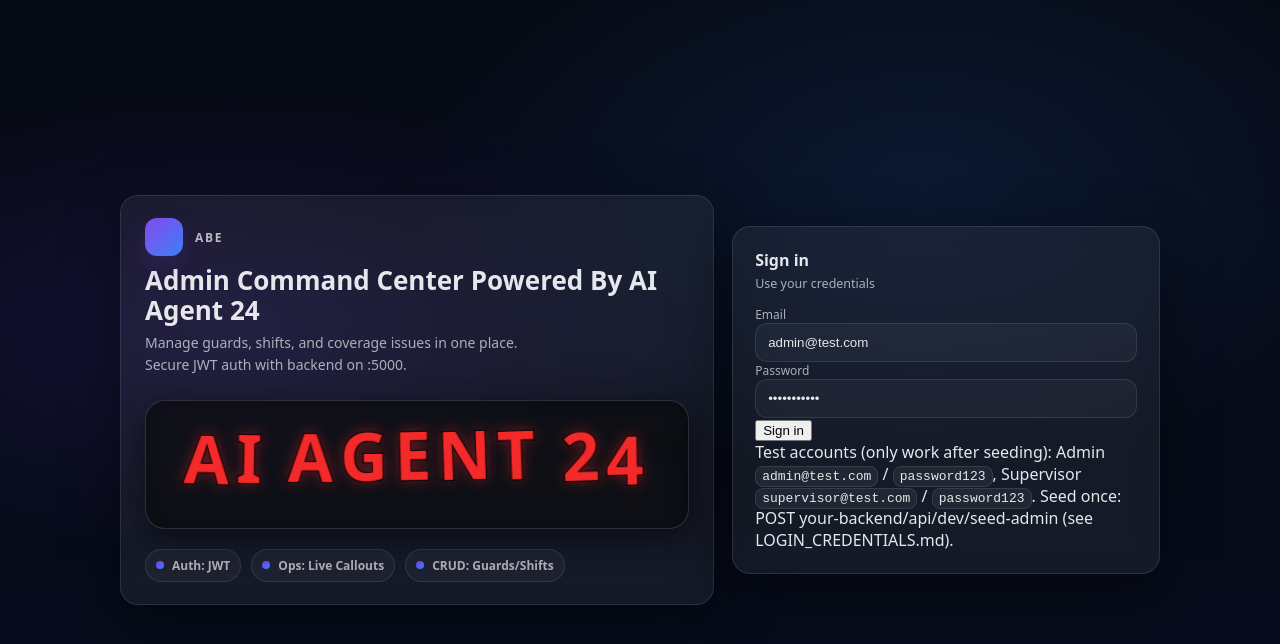
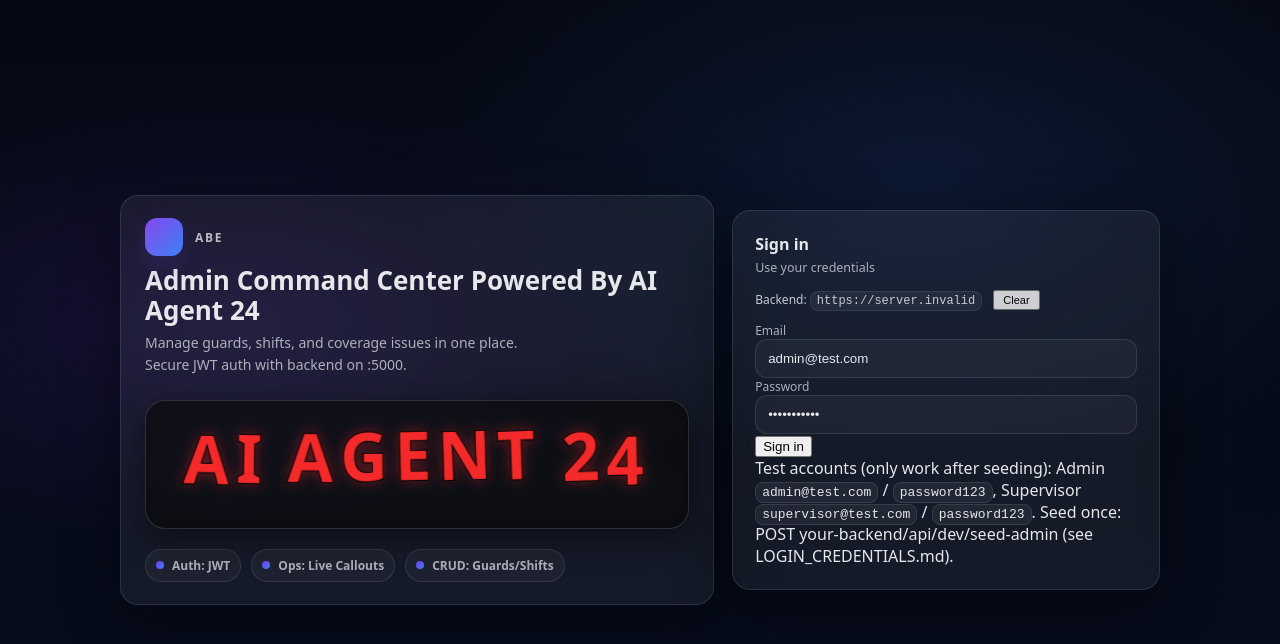
Before and after one commit to ghazi200/admin-dashboard, a React (Create React App) app in the folder frontend-admin-dashboard/admin-dashboard-frontend/: page /login in a window 1280 px wide. Shown: the top 644 px of the page. Built offline with nearby package versions, Linux system fonts and the light colour scheme; no server answers.

Commit message:
Login: runtime backend override (Use Railway backend button)

```diff
--- a/frontend-admin-dashboard/admin-dashboard-frontend/src/api/axiosClient.js
+++ b/frontend-admin-dashboard/admin-dashboard-frontend/src/api/axiosClient.js
@@ -2,12 +2,20 @@ import axios from "axios";
 
 /**
  * Admin API client.
- * Always send requests to /api/admin/... (e.g. /api/admin/notifications, /api/admin/messages/conversations).
- * On localhost we hit the backend (5000) directly so the dev-server proxy is not required.
+ * Uses REACT_APP_API_URL at build time, or localStorage "adminApiUrl" (set by Login page "Use Railway backend") at runtime.
  */
 function getBackendOrigin() {
+  if (typeof window !== "undefined") {
+    try {
+      const stored = localStorage.getItem("adminApiUrl");
+      if (stored && stored.trim()) {
+        const base = stored.trim().replace(/[\/?]+$/, "");
+        return base.endsWith("/api/admin") ? base.replace(/\/api\/admin\/?$/, "") : base;
+      }
+    } catch (_) {}
+  }
   if (typeof process !== "undefined" && process.env && process.env.REACT_APP_API_URL) {
-    return process.env.REACT_APP_API_URL.replace(/\/$/, "");
+    return process.env.REACT_APP_API_URL.replace(/[\/?]+$/, "");
   }
   if (typeof window !== "undefined" && window.location?.hostname === "localhost") {
     return "http://localhost:5000";
@@ -38,8 +46,9 @@ axiosClient.interceptors.request.use(
     if (!config.url || typeof config.url !== "string") return config;
     const path = config.url.startsWith("/") ? config.url : `/${config.url}`;
     const apiPath = path.startsWith("/api/admin") ? path : `/api/admin${path === "/" ? "" : path}`;
-    if (backendOrigin) {
-      config.url = `${backendOrigin}${apiPath}`;
+    const origin = getBackendOrigin();
+    if (origin) {
+      config.url = `${origin}${apiPath}`;
       config.baseURL = "";
     } else {
       config.url = apiPath;
--- a/frontend-admin-dashboard/admin-dashboard-frontend/src/pages/Login.jsx
+++ b/frontend-admin-dashboard/admin-dashboard-frontend/src/pages/Login.jsx
@@ -1,20 +1,49 @@
-import React, { useState } from "react";
-import { useNavigate } from "react-router-dom";
+import React, { useState, useMemo } from "react";
+import { useNavigate, useSearchParams } from "react-router-dom";
 
 /**
  * Admin Login FORM ONLY (no page wrapper!)
  * Handles optional MFA: if login returns requiresMfa, shows code input and calls verify-login.
+ * Runtime override: ?api=https://your-backend.up.railway.app (saved to localStorage so no redeploy needed).
  */
-const API_URL = (process.env.REACT_APP_ADMIN_API_URL || "http://localhost:5000/api/admin").replace(/[\/?]+$/, "");
+const BUILD_API_URL = (process.env.REACT_APP_ADMIN_API_URL || "http://localhost:5000/api/admin").replace(/[\/?]+$/, "");
 
-const isProduction = typeof window !== "undefined" && window.location?.hostname !== "localhost" && window.location?.hostname !== "127.0.0.1";
-const isLocalhostApi = !API_URL || /localhost|127\.0\.0\.1/.test(API_URL);
-const showProductionApiWarning = isProduction && isLocalhostApi;
-/** When true, login will fail with CORS; block submit and show config steps */
-const blockLoginInProductionNoApi = showProductionApiWarning;
+const STORAGE_KEY = "adminApiUrl";
+const DEFAULT_RUNTIME_API = "https://admin-dashboard-production-2596.up.railway.app/api/admin";
+
+function getRuntimeApi() {
+  if (typeof window === "undefined") return null;
+  const q = new URLSearchParams(window.location.search).get("api");
+  if (q && q.trim()) {
+    let u = q.trim().replace(/[\/?]+$/, "");
+    if (u && !u.endsWith("/api/admin")) u = u + "/api/admin";
+    try {
+      localStorage.setItem(STORAGE_KEY, u);
+      return u;
+    } catch (_) {}
+    return u;
+  }
+  try {
+    return localStorage.getItem(STORAGE_KEY);
+  } catch (_) {}
+  return null;
+}
 
 export default function Login() {
   const nav = useNavigate();
+  const [searchParams, setSearchParams] = useSearchParams();
+  const [runtimeApi, setRuntimeApi] = useState(getRuntimeApi);
+
+  const effectiveApiUrl = useMemo(() => {
+    const r = runtimeApi && runtimeApi.trim().replace(/[\/?]+$/, "");
+    if (r) return r.endsWith("/api/admin") ? r : r + "/api/admin";
+    return BUILD_API_URL;
+  }, [runtimeApi]);
+
+  const isProduction = typeof window !== "undefined" && window.location?.hostname !== "localhost" && window.location?.hostname !== "127.0.0.1";
+  const isLocalhostApi = !effectiveApiUrl || /localhost|127\.0\.0\.1/.test(effectiveApiUrl);
+  const showProductionApiWarning = isProduction && isLocalhostApi;
+  const blockLoginInProductionNoApi = showProductionApiWarning;
 
   const [email, setEmail] = useState("admin@test.com");
   const [password, setPassword] = useState("password123");
@@ -24,15 +53,33 @@ export default function Login() {
   const [loading, setLoading] = useState(false);
   const [error, setError] = useState(
     blockLoginInProductionNoApi
-      ? "App is calling localhost (wrong). In Vercel set REACT_APP_API_URL and REACT_APP_ADMIN_API_URL to https://admin-dashboard-production-2596.up.railway.app (and .../api/admin), then redeploy."
+      ? "App is calling localhost. Use the link below to point to your backend (no redeploy needed), or set env vars in Vercel and redeploy."
       : ""
   );
+
+  const applyDefaultBackend = () => {
+    try {
+      localStorage.setItem(STORAGE_KEY, DEFAULT_RUNTIME_API);
+      setRuntimeApi(DEFAULT_RUNTIME_API);
+      setError("");
+      setSearchParams({});
+    } catch (_) {}
+  };
+
+  const clearBackendOverride = () => {
+    try {
+      localStorage.removeItem(STORAGE_KEY);
+      setRuntimeApi(null);
+      setSearchParams({});
+      setError("Cleared. Reload to use build default.");
+    } catch (_) {}
+  };
 
   const onSubmit = async (e) => {
     e.preventDefault();
     setError("");
     if (blockLoginInProductionNoApi) {
-      setError("Set REACT_APP_API_URL and REACT_APP_ADMIN_API_URL in Vercel (Environment Variables), then redeploy. See the red notice above.");
+      setError("Click \"Use Railway backend\" below to fix without redeploying, or set REACT_APP_ADMIN_API_URL in Vercel and redeploy.");
       return;
     }
 
@@ -44,7 +91,7 @@ export default function Login() {
       }
       setLoading(true);
       try {
-        const res = await fetch(`${API_URL}/mfa/verify-login`, {
+        const res = await fetch(`${effectiveApiUrl}/mfa/verify-login`, {
           method: "POST",
           headers: { "Content-Type": "application/json" },
           body: JSON.stringify({ mfaToken, code: mfaCode.trim() }),
@@ -84,7 +131,7 @@ export default function Login() {
 
     setLoading(true);
     try {
-      const loginUrl = `${API_URL}/login`;
+      const loginUrl = `${effectiveApiUrl}/login`;
       const res = await fetch(loginUrl, {
         method: "POST",
         headers: { "Content-Type": "application/json" },
@@ -153,19 +200,22 @@ export default function Login() {
       {showProductionApiWarning ? (
         <div className="loginAlert" role="alert" style={{ marginBottom: 16, background: "rgba(220, 80, 60, 0.2)", border: "1px solid rgba(220,80,60,0.6)", padding: 16 }}>
           <div className="loginAlertText">
-            <strong>Fix “access control” / CORS: set backend URL in Vercel</strong>
+            <strong>Fix “access control” / CORS (no redeploy needed)</strong>
             <span style={{ display: "block", marginTop: 8, fontSize: 13 }}>
-              This build is calling: <code style={{ wordBreak: "break-all" }}>{API_URL || "http://localhost:5000/api/admin"}</code>
+              This build is calling: <code style={{ wordBreak: "break-all" }}>{effectiveApiUrl}</code>
             </span>
-            <span style={{ display: "block", marginTop: 8, fontSize: 13 }}>
-              In Vercel → Project → Settings → Environment Variables add (then redeploy):
-            </span>
-            <ul style={{ margin: "8px 0 0 0", paddingLeft: 20, fontSize: 13 }}>
-              <li><code>REACT_APP_API_URL</code> = <code>https://admin-dashboard-production-2596.up.railway.app</code></li>
-              <li><code>REACT_APP_ADMIN_API_URL</code> = <code>https://admin-dashboard-production-2596.up.railway.app/api/admin</code></li>
-            </ul>
-            <span style={{ display: "block", marginTop: 8, fontSize: 12, opacity: 0.9 }}>Then push this repo, or Deployments → Redeploy. New message appears after you deploy.</span>
+            <span style={{ display: "block", marginTop: 12, fontSize: 13 }}>Click below to use your Railway backend for this browser:</span>
+            <button type="button" onClick={applyDefaultBackend} style={{ marginTop: 8, padding: "8px 14px", background: "#0a0", color: "#fff", border: "none", borderRadius: 6, cursor: "pointer", fontWeight: 600 }}>
+              Use Railway backend
+            </button>
+            <span style={{ display: "block", marginTop: 8, fontSize: 12, opacity: 0.9 }}>Or add the same URL as <code>?api=</code>: <code style={{ wordBreak: "break-all" }}>?api=https://admin-dashboard-production-2596.up.railway.app</code></span>
           </div>
+        </div>
+      ) : null}
+      {effectiveApiUrl && !isLocalhostApi ? (
+        <div style={{ marginBottom: 12, fontSize: 12, opacity: 0.85 }}>
+          Backend: <code style={{ wordBreak: "break-all" }}>{effectiveApiUrl}</code>{" "}
+          <button type="button" onClick={clearBackendOverride} style={{ marginLeft: 8, padding: "2px 8px", fontSize: 11, cursor: "pointer" }}>Clear</button>
         </div>
       ) : null}
       {error ? (
```
